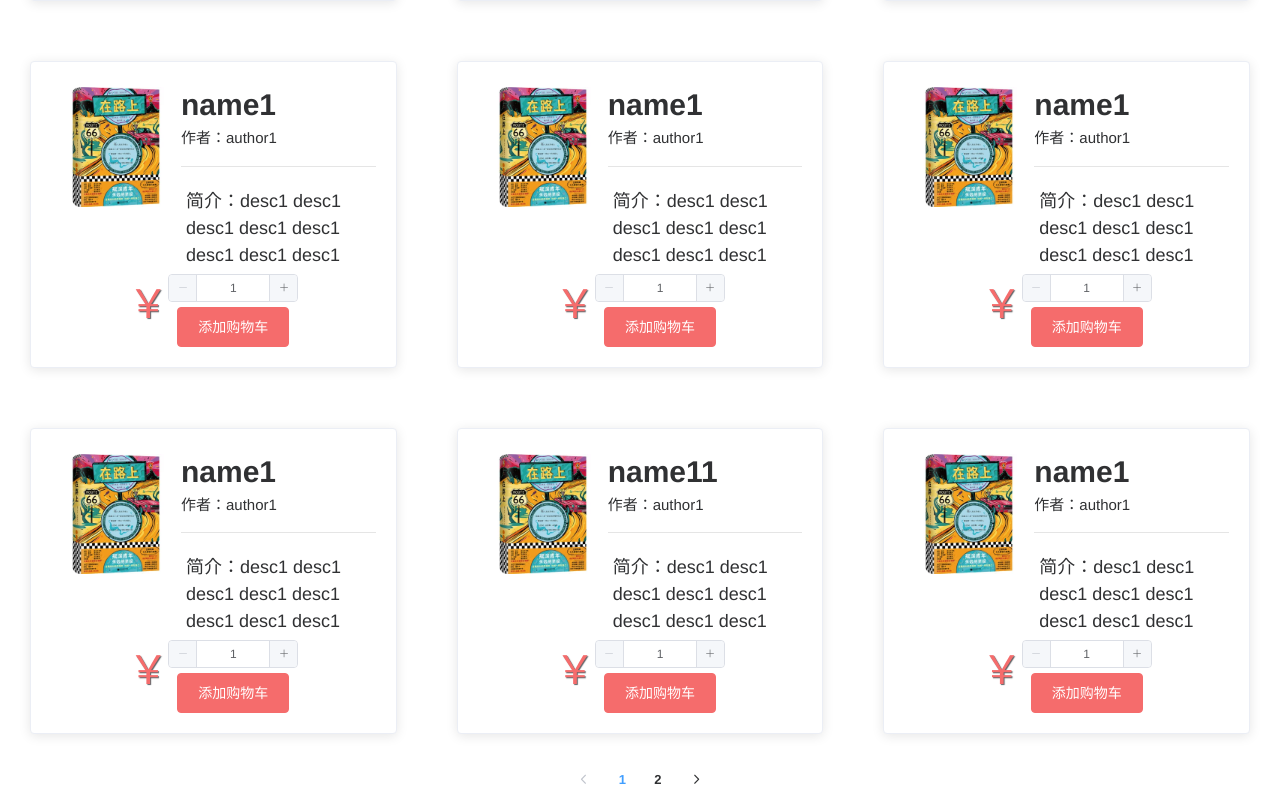
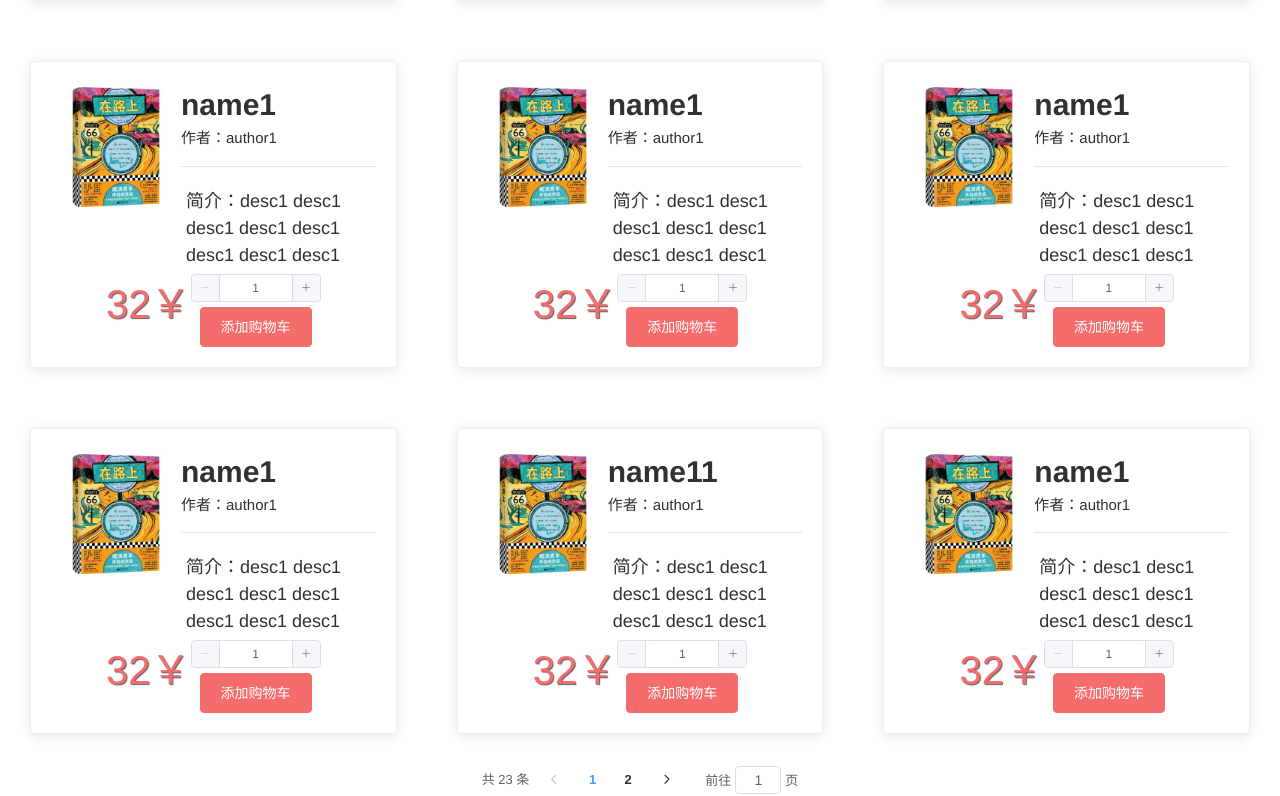
Before and after one commit to MackHsu/bookstore-client, a Vue app: page /#/store in a window 1280 px wide. Shown: the part 763-1559 px from the top of the page. Built offline with nearby package versions, Linux system fonts and the light colour scheme; a small style sheet from the web is missing.

Commit message:
显示价格，分页器显示总条数、跳页框

```diff
--- a/src/views/Store.vue
+++ b/src/views/Store.vue
@@ -1,8 +1,7 @@
 <template>
   <div class="store">
-    <el-row >
-      <BookCard
-        v-for="(book, index) in books.slice(
+    <el-row>
+      <BookCard v-for="(book, index) in books.slice(
           (pageIndex - 1) * 12,
           pageIndex * 12
         )"
@@ -10,16 +9,14 @@
                 :name="book.name"
                 :author="book.author"
                 :desc="book.desc"
-      />
+                :price="book.price" />
     </el-row>
 
-    <el-pagination
-      layout="prev, pager, next"
+    <el-pagination layout="total, prev, pager, next, jumper"
                    :total="books.length"
                    :page-size="12"
                    :hide-on-single-page="false"
-      @current-change="changePage"
-    ></el-pagination>
+                   @current-change="changePage"></el-pagination>
     <!-- currentpage: {{ pageIndex }} -->
   </div>
 </template>
@@ -30,7 +27,7 @@ import BookCard from "../components/BookCard.vue";
 export default {
   name: "Store",
 
-  data() {
+  data () {
     return {
       pageIndex: 1
     };
@@ -47,7 +44,7 @@ export default {
   },
 
   methods: {
-    changePage(currentPage) {
+    changePage (currentPage) {
       this.pageIndex = currentPage;
       scrollTo(0, 0);
     }
```
Lines whose indentation alone changed are shown as unchanged.
